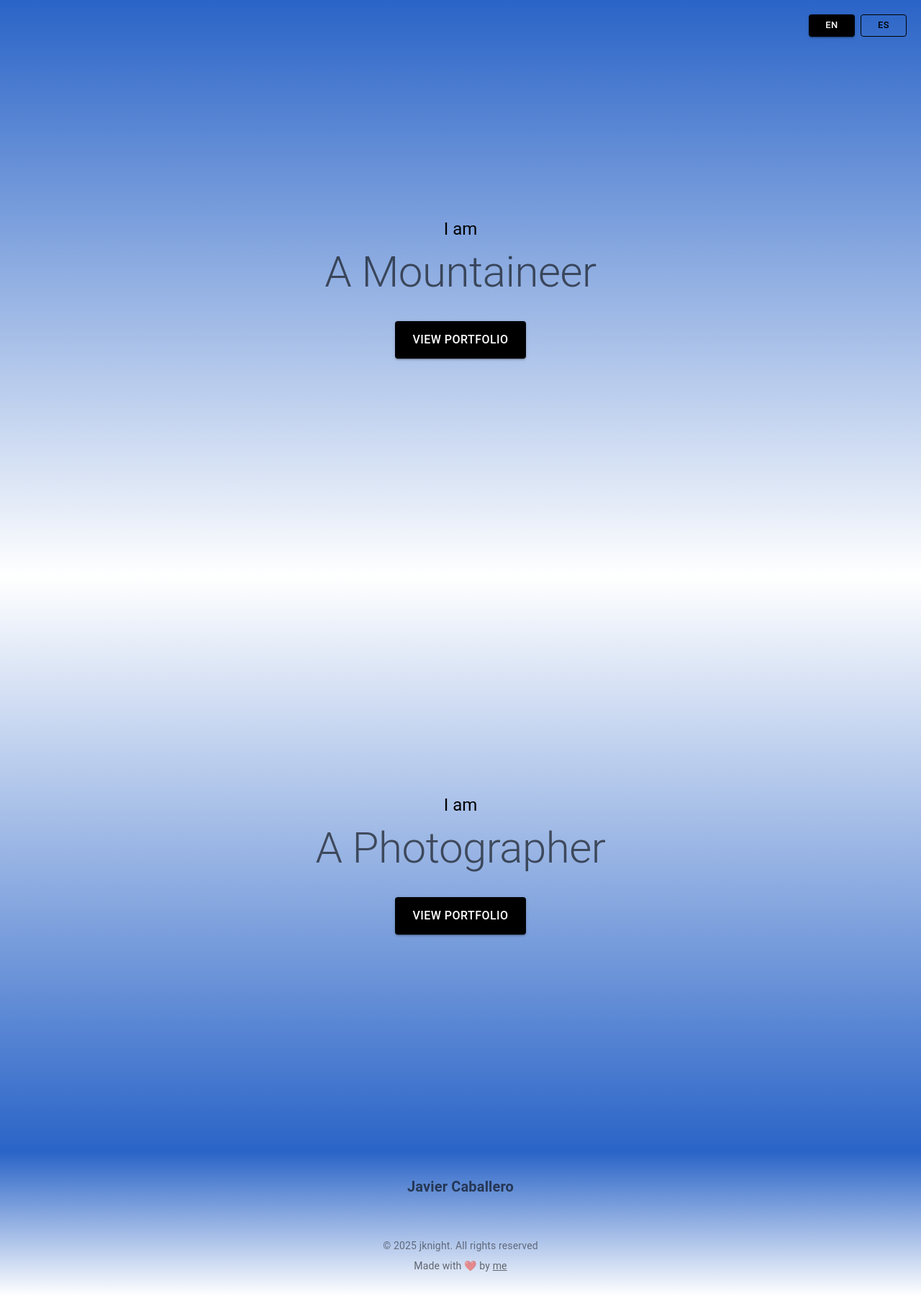
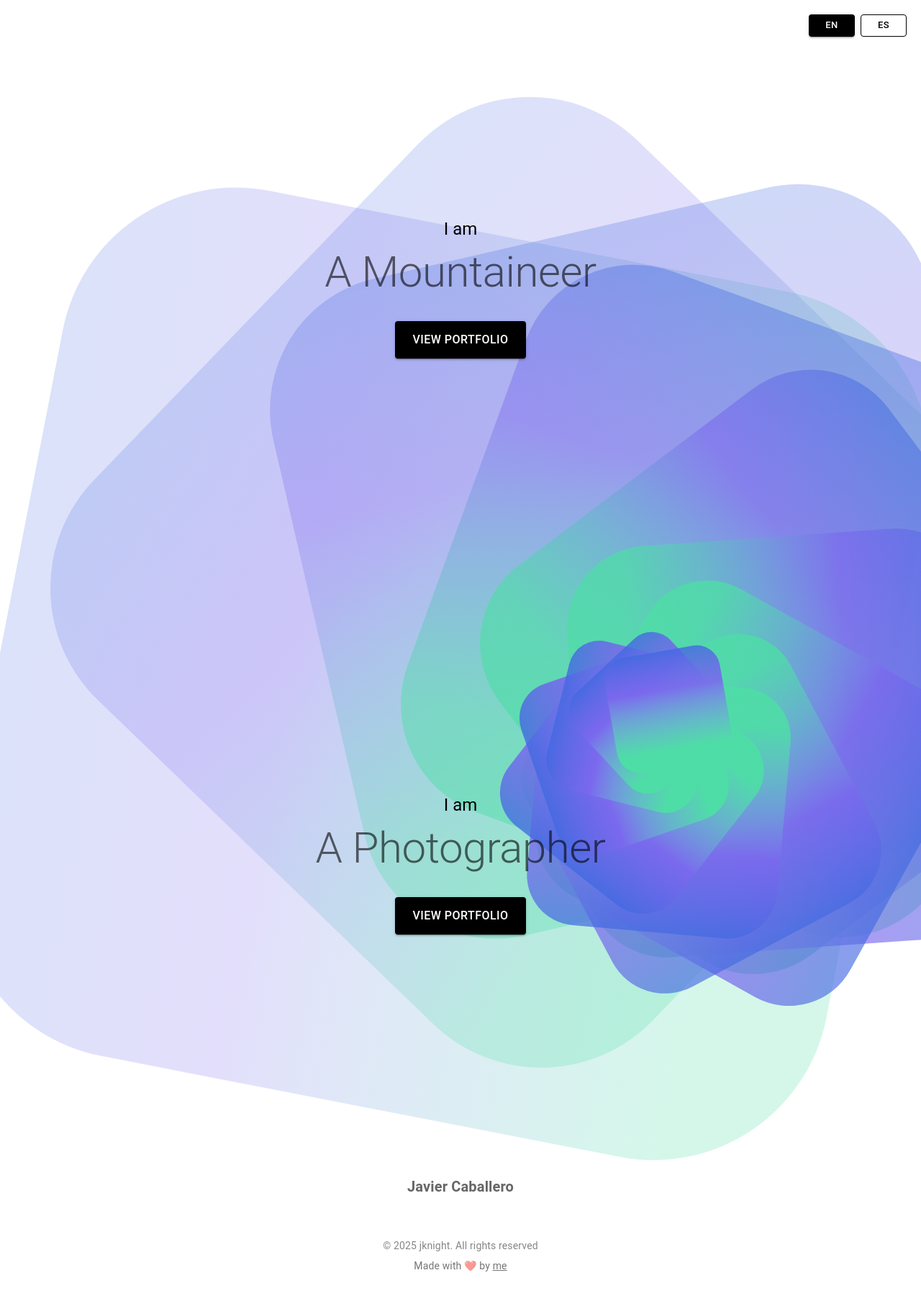
Before and after one commit to sengaigibon/sengaigibon.github.io, a Next.js app: page /en/realme in a window 1280 px wide. Shown: the whole page at 72% size. Built offline with nearby package versions, Linux system fonts and the light colour scheme; some icons are missing.

Commit message:
Update: Background in other pages

```diff
--- a/app/[locale]/realme/page.tsx
+++ b/app/[locale]/realme/page.tsx
@@ -13,10 +13,18 @@ export default function RealMe() {
     const router = useRouter();
 
     return (
+        <div className="min-h-screen relative"
+        style={{
+            backgroundImage: 'url("/images/vortex-background.svg")',
+            backgroundPosition: 'center',
+            backgroundSize: 'cover',
+            backgroundRepeat: 'no-repeat'
+        }}
+        >
         <main>
           <Header />
 
-          <Container id="mountaineer" maxWidth={false} sx={{...containerConfig, background: containerGradient.bottomToTop }}>
+          <Container id="mountaineer" maxWidth={false} sx={{...containerConfig}}>
             <Box sx={boxConfig}>
                 <Typography variant="h5" component="h1" gutterBottom>
                     {t('main.iam')}
@@ -36,7 +44,7 @@ export default function RealMe() {
             </Box>
         </Container>
 
-        <Container id="photographer" maxWidth={false} sx={{...containerConfig, background: containerGradient.topToBottom }}>
+        <Container id="photographer" maxWidth={false} sx={{...containerConfig}}>
             <Box sx={boxConfig}>
                 <Typography variant="h5" component="h1" gutterBottom>
                     {t('main.iam')}
@@ -56,10 +64,11 @@ export default function RealMe() {
             </Box>
         </Container>
 
-        <Container maxWidth={false} sx={{ width: '100vw', background: containerGradient.bottomToTop, color: '#fff', py: 4 }}>
+        <Container maxWidth={false} sx={{ width: '100vw', py: 4 }}>
             <Footer />
         </Container>
 
         </main>
+        </div>
     );
 }
```
Also changed, not shown: app/[locale]/realme/mountaineering/page.tsx (+10 -2 lines).
